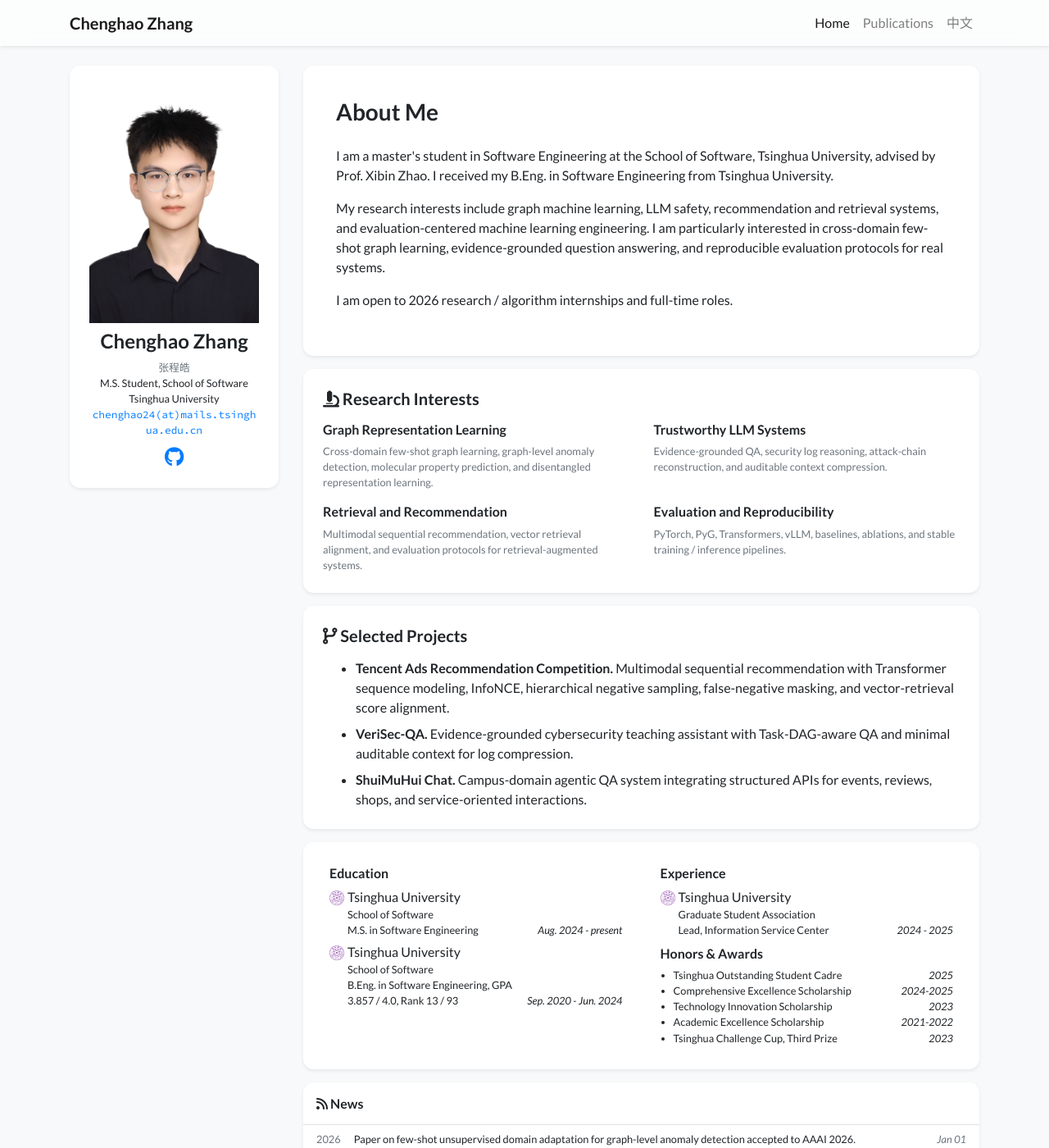
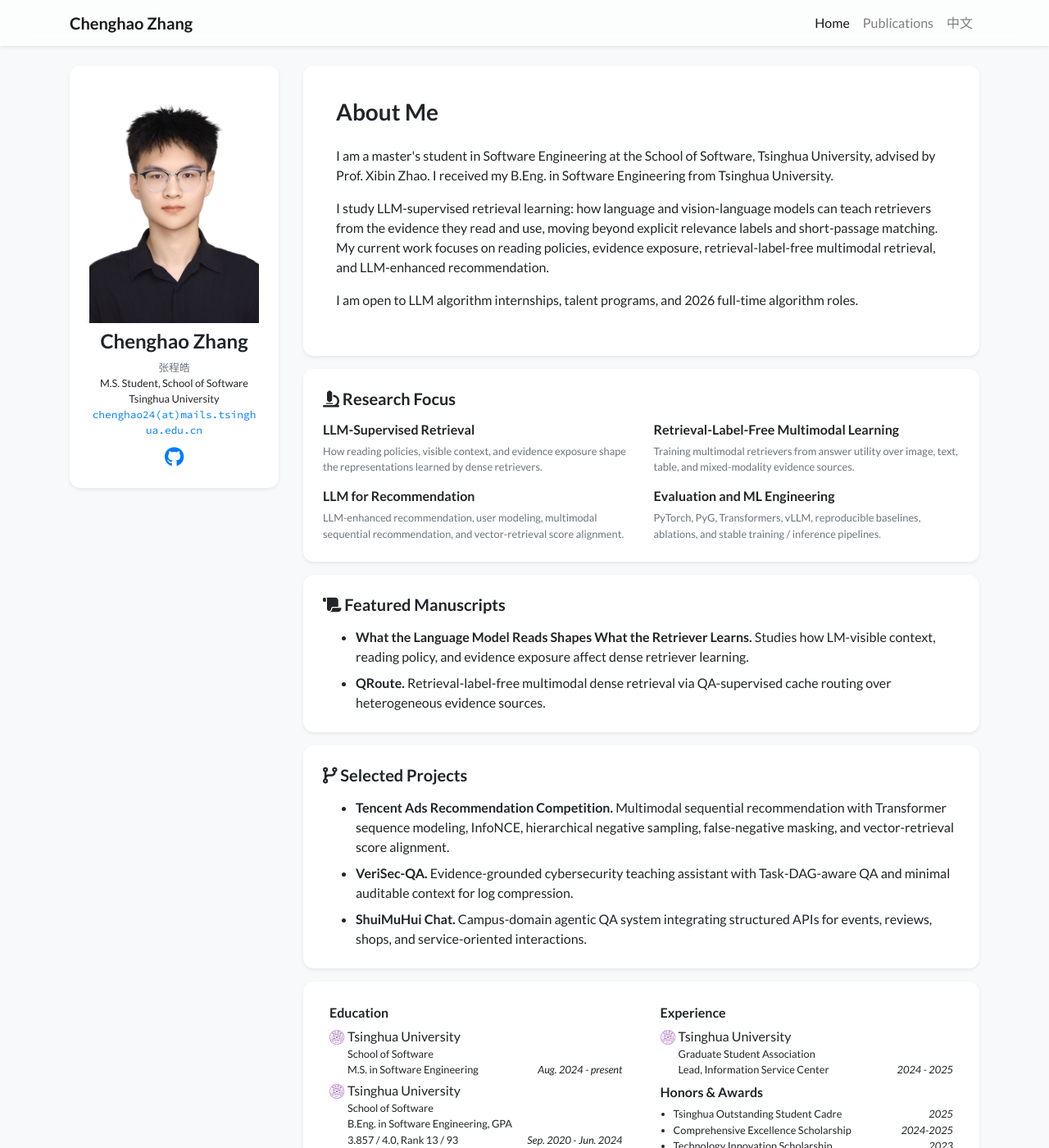
Before and after one commit to zhang-cheng-hao/zhang-cheng-hao.github.io, a Jekyll site: the page built from index.html, in a window 1280 px wide and 1400 px high. Shown: the whole window at 82% size. Built offline with Jekyll 4.4.1, drawn with Linux system fonts in a browser that asks for light colours; nearby versions of some CDN libraries; a style sheet for code colours, icons or effects is not loaded; some of the changed text lies outside the part shown.

Commit message:
Refocus homepage on LLM retrieval work

```diff
--- a/_data/profile.yml
+++ b/_data/profile.yml
@@ -24,14 +24,15 @@ short_bio: >-
     Software Engineering from Tsinghua University.
   </p>
   <p>
-    My research interests include graph machine learning, LLM safety,
-    recommendation and retrieval systems, and evaluation-centered machine
-    learning engineering. I am particularly interested in cross-domain
-    few-shot graph learning, evidence-grounded question answering, and
-    reproducible evaluation protocols for real systems.
+    I study LLM-supervised retrieval learning: how language and vision-language
+    models can teach retrievers from the evidence they read and use, moving
+    beyond explicit relevance labels and short-passage matching. My current work
+    focuses on reading policies, evidence exposure, retrieval-label-free
+    multimodal retrieval, and LLM-enhanced recommendation.
   </p>
   <p>
-    I am open to 2026 research / algorithm internships and full-time roles.
+    I am open to LLM algorithm internships, talent programs, and 2026 full-time
+    algorithm roles.
   </p>
 
 portrait_url: /assets/images/photos/portrait.jpg
--- a/index.html
+++ b/index.html
@@ -17,25 +17,39 @@ lang: en
             <div class="col">
                 <div class="card border-0 shadow-sm bg-white">
                     <div class="card-body p-4">
-                        <h5 class="mb-3"><i class="fas fa-microscope"></i> Research Interests</h5>
+                        <h5 class="mb-3"><i class="fas fa-microscope"></i> Research Focus</h5>
                         <div class="row">
                             <div class="col-md-6 mb-3">
-                                <h6>Graph Representation Learning</h6>
-                                <p class="small mb-0 text-muted">Cross-domain few-shot graph learning, graph-level anomaly detection, molecular property prediction, and disentangled representation learning.</p>
+                                <h6>LLM-Supervised Retrieval</h6>
+                                <p class="small mb-0 text-muted">How reading policies, visible context, and evidence exposure shape the representations learned by dense retrievers.</p>
                             </div>
                             <div class="col-md-6 mb-3">
-                                <h6>Trustworthy LLM Systems</h6>
-                                <p class="small mb-0 text-muted">Evidence-grounded QA, security log reasoning, attack-chain reconstruction, and auditable context compression.</p>
+                                <h6>Retrieval-Label-Free Multimodal Learning</h6>
+                                <p class="small mb-0 text-muted">Training multimodal retrievers from answer utility over image, text, table, and mixed-modality evidence sources.</p>
                             </div>
                             <div class="col-md-6 mb-3 mb-md-0">
-                                <h6>Retrieval and Recommendation</h6>
-                                <p class="small mb-0 text-muted">Multimodal sequential recommendation, vector retrieval alignment, and evaluation protocols for retrieval-augmented systems.</p>
+                                <h6>LLM for Recommendation</h6>
+                                <p class="small mb-0 text-muted">LLM-enhanced recommendation, user modeling, multimodal sequential recommendation, and vector-retrieval score alignment.</p>
                             </div>
                             <div class="col-md-6">
-                                <h6>Evaluation and Reproducibility</h6>
-                                <p class="small mb-0 text-muted">PyTorch, PyG, Transformers, vLLM, baselines, ablations, and stable training / inference pipelines.</p>
+                                <h6>Evaluation and ML Engineering</h6>
+                                <p class="small mb-0 text-muted">PyTorch, PyG, Transformers, vLLM, reproducible baselines, ablations, and stable training / inference pipelines.</p>
                             </div>
                         </div>
+                    </div>
+                </div>
+            </div>
+        </div>
+
+        <div class="row mt-3">
+            <div class="col">
+                <div class="card border-0 shadow-sm bg-white">
+                    <div class="card-body p-4">
+                        <h5 class="mb-3"><i class="fas fa-scroll"></i> Featured Manuscripts</h5>
+                        <ul class="mb-0">
+                            <li class="mb-2"><strong>What the Language Model Reads Shapes What the Retriever Learns.</strong> Studies how LM-visible context, reading policy, and evidence exposure affect dense retriever learning.</li>
+                            <li><strong>QRoute.</strong> Retrieval-label-free multimodal dense retrieval via QA-supervised cache routing over heterogeneous evidence sources.</li>
+                        </ul>
                     </div>
                 </div>
             </div>
@@ -72,7 +86,7 @@ lang: en
         {%
         include widgets/publication_card.html
         publications=pubs
-        title='<i class="fas fa-star"></i> Selected Publications'
+        title='<i class="fas fa-star"></i> Selected Publications & Manuscripts'
         %}
         {% endif %}
     </div>
--- a/zh.html
+++ b/zh.html
@@ -20,11 +20,12 @@ permalink: /zh/
                             我是清华大学软件学院软件工程硕士研究生，导师为赵曦滨老师。本科毕业于清华大学软件学院。
                         </p>
                         <p>
-                            我的研究兴趣包括图机器学习、大模型安全、推荐与检索系统，以及以评测为中心的机器学习工程。
-                            近期工作覆盖跨域 few-shot 图学习、证据绑定网络安全问答、多模态序列推荐和端到端向量检索对齐。
+                            我的研究主线是 LLM-supervised retrieval learning：研究语言模型和视觉语言模型如何通过它们读取、
+                            使用的证据来监督检索器学习，而不只依赖显式 relevance labels 或短 passage matching。
+                            近期工作关注 reading policy、evidence exposure、无检索标签的多模态检索学习，以及 LLM-enhanced recommendation。
                         </p>
                         <p class="mb-0">
-                            目前开放交流 2026 年科研算法实习与秋招全职机会。
+                            目前开放交流大模型算法实习、人才计划与 2026 年秋招全职机会。
                         </p>
                     </div>
                 </div>
@@ -35,22 +36,22 @@ permalink: /zh/
             <div class="col">
                 <div class="card border-0 shadow-sm bg-white">
                     <div class="card-body p-4">
-                        <h5 class="mb-3"><i class="fas fa-microscope"></i> 研究兴趣</h5>
+                        <h5 class="mb-3"><i class="fas fa-microscope"></i> 研究主线</h5>
                         <div class="row">
                             <div class="col-md-6 mb-3">
-                                <h6>图表征学习</h6>
-                                <p class="small mb-0 text-muted">跨域 few-shot 图学习、图级异常检测、分子性质预测与解耦表征学习。</p>
+                                <h6>LLM-Supervised Retrieval</h6>
+                                <p class="small mb-0 text-muted">研究语言模型可见上下文、reading policy 和 evidence exposure 如何影响 dense retriever 学到的表示。</p>
                             </div>
                             <div class="col-md-6 mb-3">
-                                <h6>可信大模型系统</h6>
-                                <p class="small mb-0 text-muted">证据绑定问答、安全日志推理、攻击链复盘与可审计上下文压缩。</p>
+                                <h6>无检索标签的多模态学习</h6>
+                                <p class="small mb-0 text-muted">用问答任务效用监督图像、文本、表格和混合模态证据源上的 multimodal retriever。</p>
                             </div>
                             <div class="col-md-6 mb-3 mb-md-0">
-                                <h6>推荐与检索</h6>
-                                <p class="small mb-0 text-muted">多模态序列推荐、向量检索对齐和面向真实系统的评测协议。</p>
+                                <h6>LLM for Recommendation</h6>
+                                <p class="small mb-0 text-muted">LLM-enhanced recommendation、用户建模、多模态序列推荐和向量检索打分对齐。</p>
                             </div>
                             <div class="col-md-6">
-                                <h6>评测与可复现性</h6>
+                                <h6>评测与机器学习工程</h6>
                                 <p class="small mb-0 text-muted">PyTorch、PyG、Transformers、vLLM、基线复现、消融实验和稳定训练管线。</p>
                             </div>
                         </div>
@@ -63,7 +64,21 @@ permalink: /zh/
             <div class="col">
                 <div class="card border-0 shadow-sm bg-white">
                     <div class="card-body p-4">
-                        <h5 class="mb-3"><i class="fas fa-scroll"></i> 代表论文</h5>
+                        <h5 class="mb-3"><i class="fas fa-scroll"></i> 重点手稿</h5>
+                        <ul class="mb-0">
+                            <li class="mb-2"><strong>What the Language Model Reads Shapes What the Retriever Learns.</strong> 研究 LM 可见上下文、reading policy 与 evidence exposure 如何改变 retriever 学到的表示。</li>
+                            <li><strong>QRoute.</strong> 通过 QA-supervised cache routing 在异构证据源上学习 retrieval-label-free multimodal dense retrieval。</li>
+                        </ul>
+                    </div>
+                </div>
+            </div>
+        </div>
+
+        <div class="row mt-3">
+            <div class="col">
+                <div class="card border-0 shadow-sm bg-white">
+                    <div class="card-body p-4">
+                        <h5 class="mb-3"><i class="fas fa-book"></i> 已发表论文</h5>
                         <ul class="mb-0">
                             <li class="mb-2"><strong>DGPA for Few-Shot Unsupervised Domain Adaptation in Graph-Level Anomaly Detection.</strong> AAAI 2026.</li>
                             <li class="mb-2"><strong>Factor-wise Disentangled Contrastive Learning for Cross-domain Few-shot Molecular Property Prediction.</strong> Frontiers of Computer Science, 2025.</li>
```
Also changed, not shown: _news/2025-recruiting.md (+1 -1 lines), _publications/2026/qroute-2026.md (added, +14 -0 lines), _publications/2026/what-lm-reads-2026.md (added, +14 -0 lines).
